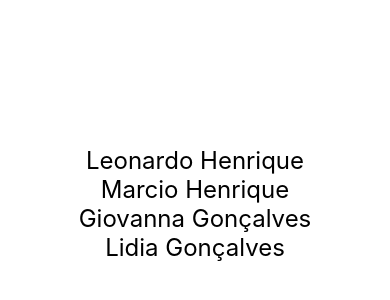
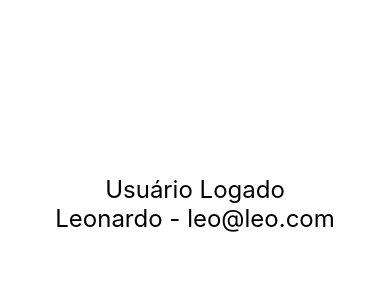
Before and after one commit to leohenriq/AprendizadoReactNative, a React Native app in the folder Exercicios/: screen / in a window 390 px wide. Shown: the part 218-518 px from the top of the page. Built offline with nearby package versions, Linux system fonts and the light colour scheme.

Commit message:
renderizacao condicional 2

```diff
--- a/Exercicios/src/App.js
+++ b/Exercicios/src/App.js
@@ -1,7 +1,8 @@
 import React from 'react';
 import { SafeAreaView, StyleSheet } from 'react-native';
-import Familia from './components/relacao/Familia';
-import Membro from './components/relacao/Membro';
+import UsuarioLogado from './components/UsuarioLogado';
+// import Familia from './components/relacao/Familia';
+// import Membro from './components/relacao/Membro';
 // import ParImpar from './components/ParImpar';
 // import Diferenciar from './components/Diferenciar';
 // import ContadorV2 from './components/contador/ContadorV2';
@@ -16,6 +17,8 @@ import Membro from './components/relacao/Membro';
 // import MinMax from './components/MinMax';
 export default () => (
   <SafeAreaView style={style.App}>
+    <UsuarioLogado usuario={{ nome: "Leonardo", email: "leo@leo.com" }} />
+    {/*
     <Familia>
       <Membro nome="Leonardo" sobrenome="Henrique" />
       <Membro nome="Marcio" sobrenome="Henrique" />
@@ -24,7 +27,6 @@ export default () => (
       <Membro nome="Giovanna" sobrenome="Gonçalves" />
       <Membro nome="Lidia" sobrenome="Gonçalves" />
     </Familia>
-    {/*
     <ParImpar num={0} />
     <Diferenciar />
     <ContadorV2 />
--- /dev/null
+++ b/Exercicios/src/components/If.js
@@ -0,0 +1,7 @@
+export default props => {
+    if (props.condicao) {
+        return props.children
+    } else {
+        return false
+    }
+}
--- /dev/null
+++ b/Exercicios/src/components/UsuarioLogado.js
@@ -0,0 +1,20 @@
+import React, { Fragment } from 'react';
+import { Text } from 'react-native';
+import Estilo from './estilo';
+import If from './If';
+export default props => {
+    const usuario = props.usuario || {}
+    return (
+        <Fragment>
+            <If condicao={usuario && usuario.nome && usuario.email}>
+                <Text style={Estilo.txtG}>
+                    Usuário Logado
+            </Text>
+                <Text style={Estilo.txtG}>
+                    {usuario.nome} - {usuario.email}
+                </Text>
+            </If>
+        </Fragment>
+
+    )
+}
```
